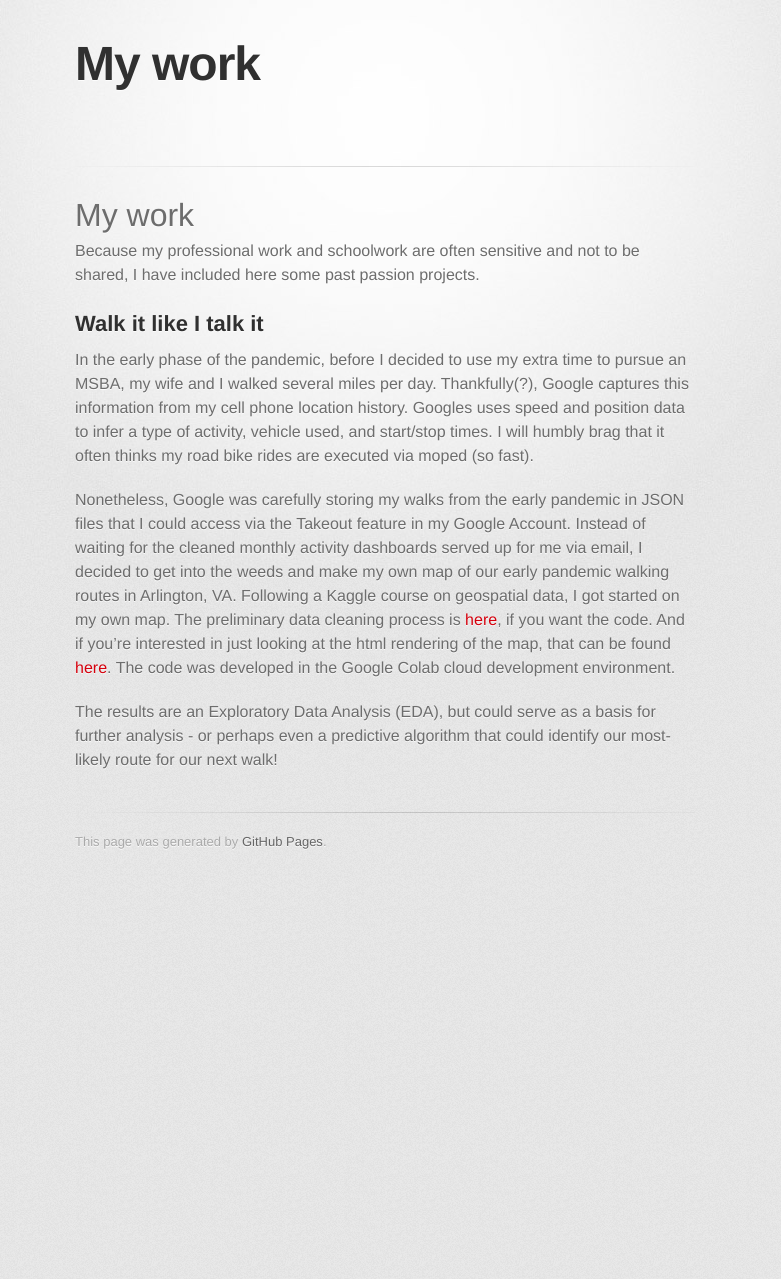
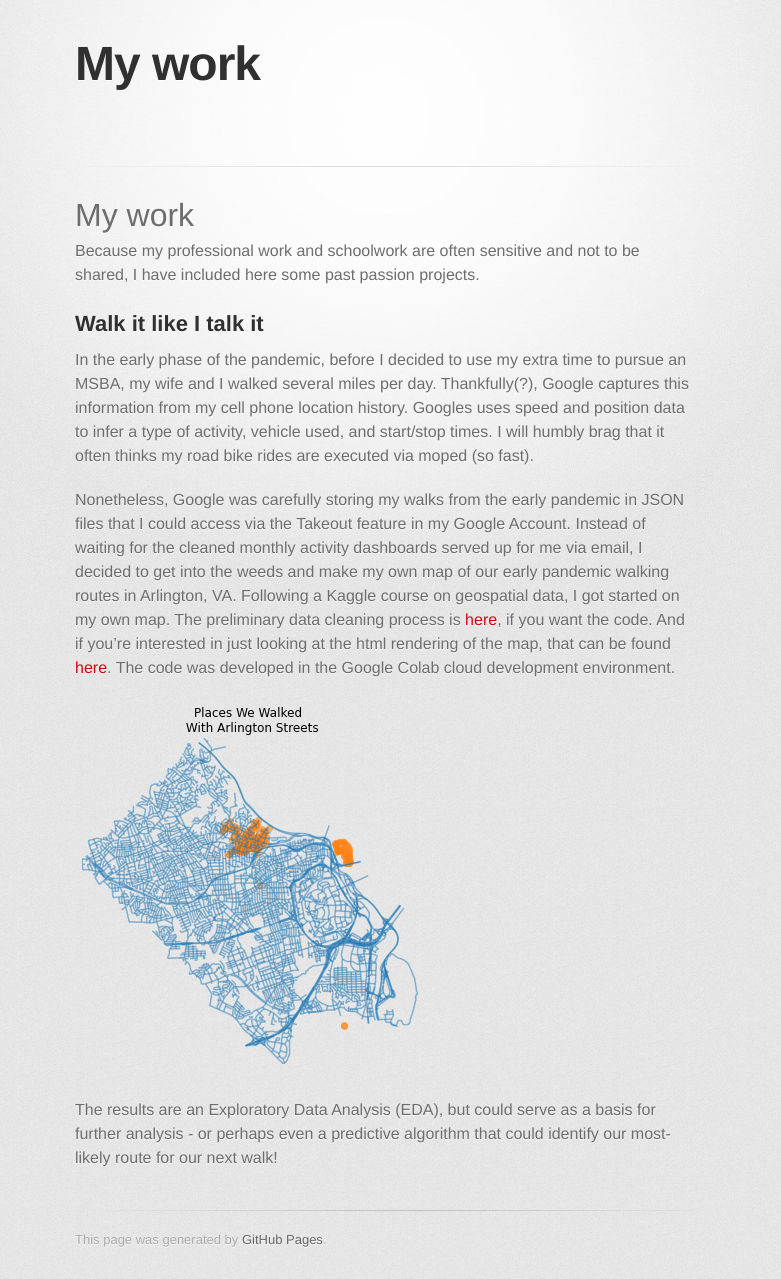
Before and after one commit to anderson-ian/anderson-ian.github.io, a Jekyll site: the page built from portfolio/index.md, in a window 1280 px wide. Shown: the whole page, without its empty margins (255-1036 px from the left). Built offline with Jekyll 4.4.1, drawn with Linux system fonts in a browser that asks for light colours; some web fonts are replaced; our own code applies the rules of GitHub Pages for plain Markdown files; the repository's description, which GitHub fills in, is left out; before the commit the page ends 900 px from its top, so only the background shows below that.

Commit message:
added the map image

```diff
--- a/portfolio/index.md
+++ b/portfolio/index.md
@@ -8,4 +8,6 @@ In the early phase of the pandemic, before I decided to use my extra time to pur
 
 Nonetheless, Google was carefully storing my walks from the early pandemic in JSON files that I could access via the Takeout feature in my Google Account. Instead of waiting for the cleaned monthly activity dashboards served up for me via email, I decided to get into the weeds and make my own map of our early pandemic walking routes in Arlington, VA. Following a Kaggle course on geospatial data, I got started on my own map. The preliminary data cleaning process is [here](Test.ipynb), if you want the code. And if you're interested in just looking at the html rendering of the map, that can be found [here](Test.html). The code was developed in the Google Colab cloud development environment.
 
+![Map](map.png)
+
 The results are an Exploratory Data Analysis (EDA), but could serve as a basis for further analysis - or perhaps even a predictive algorithm that could identify our most-likely route for our next walk!
```
